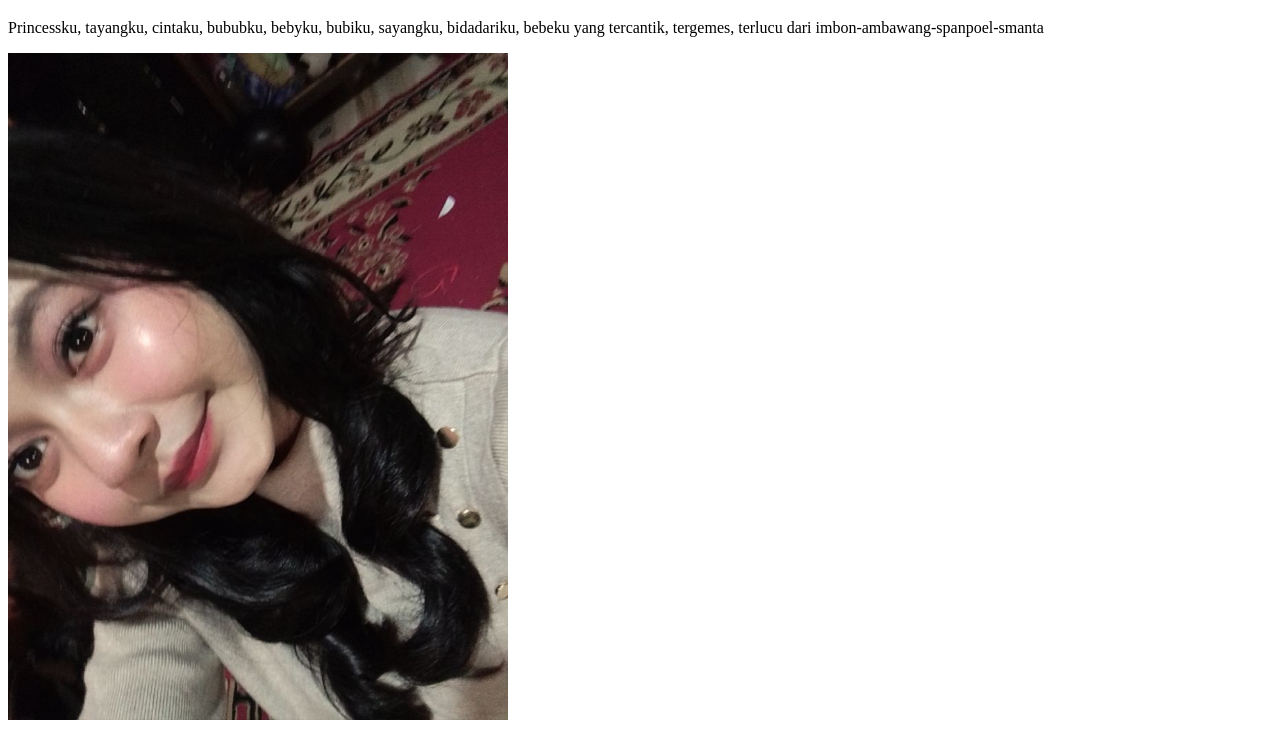
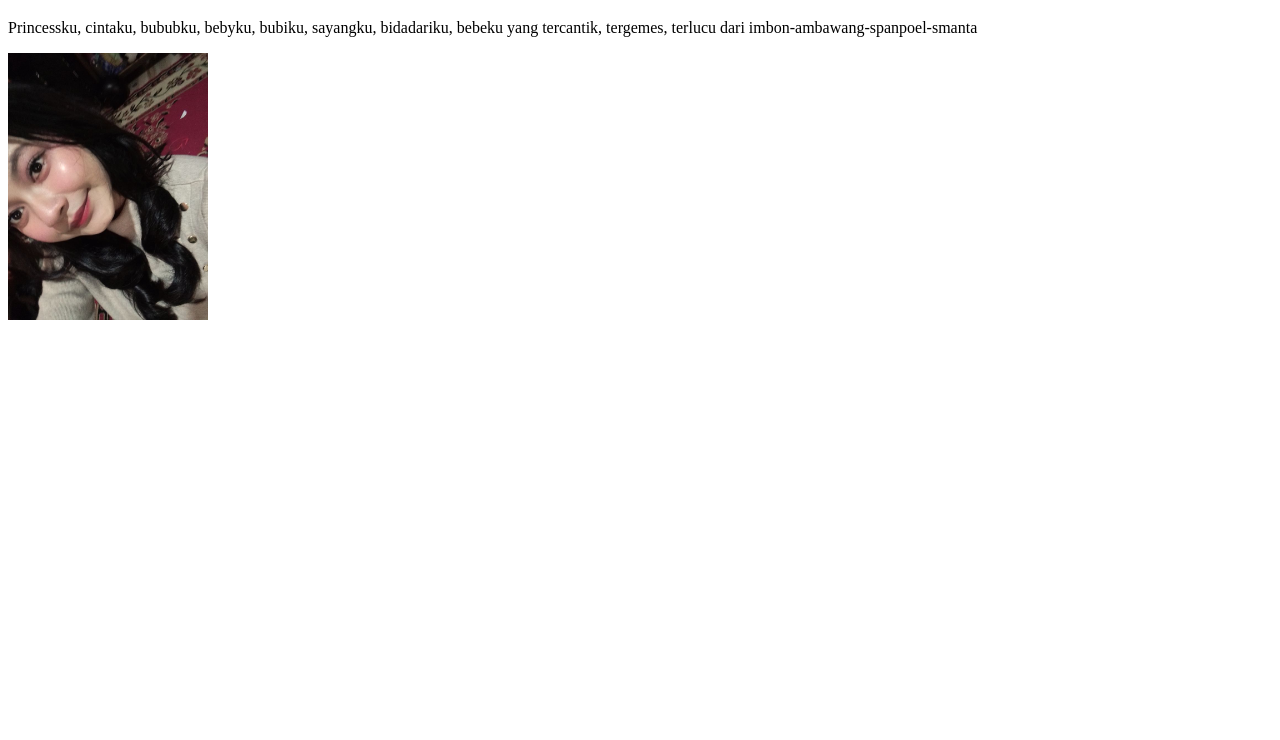
Before and after one commit to Niel-el/Ncaww, a plain HTML site: page index.html in a window 1280 px wide. Shown: the part 61-801 px from the top of the page. Drawn offline with Linux system fonts and the light colour scheme.

Commit message:
Add files via upload

```diff
--- a/index.html
+++ b/index.html
@@ -3,9 +3,9 @@
 <body>
   <title> Cewe Gweh </title>
  <h1> Menampilkan MBG(My Bini Gweh) </h1>
- <p> Princessku, tayangku, cintaku, bububku, bebyku, bubiku, sayangku, bidadariku, bebeku yang tercantik, tergemes, terlucu dari imbon-ambawang-spanpoel-smanta </p>
+ <p> Princessku, cintaku, bububku, bebyku, bubiku, sayangku, bidadariku, bebeku yang tercantik, tergemes, terlucu dari imbon-ambawang-spanpoel-smanta </p>
  <p></p>
-  <img src="mbg.jpeg" alt="mbg." width="500" length="500"  />
+  <img src="mbg.jpeg" alt="mbg." width="200" length="200"  />
  </p>
 <body>
 </html>
```
